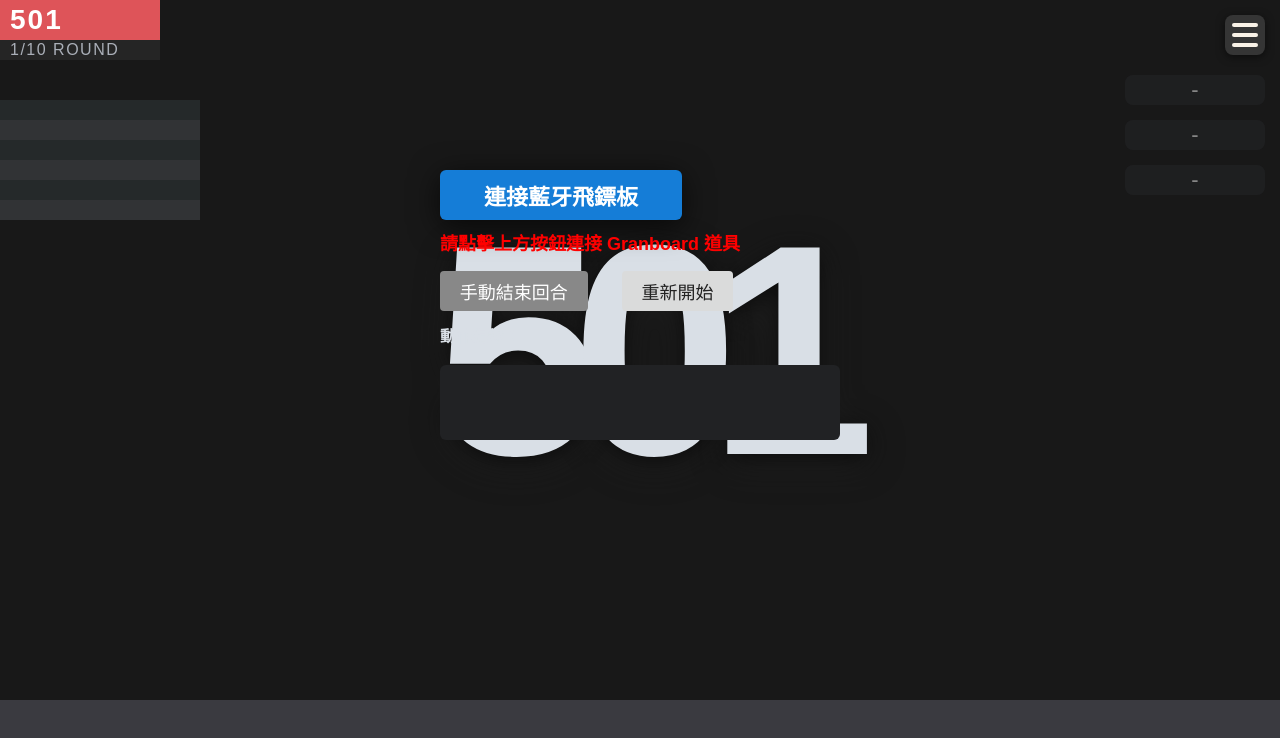
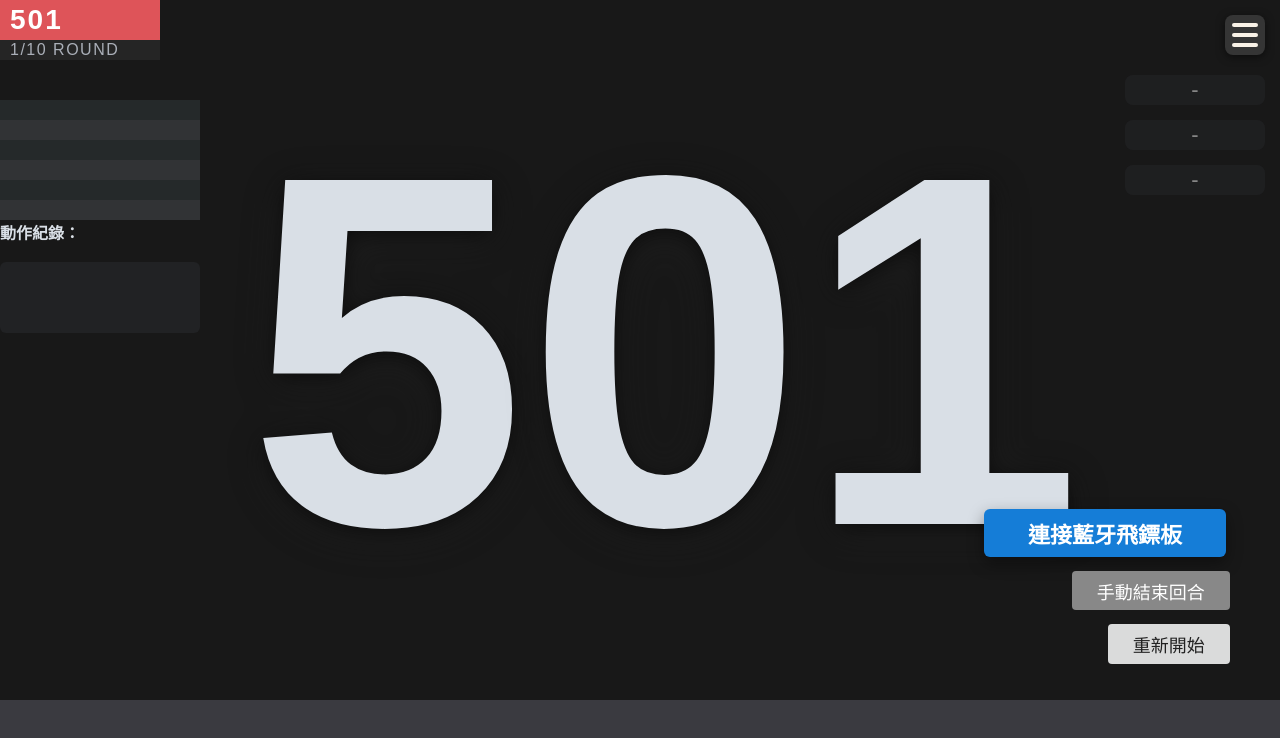
Before and after one commit to hnd94v2m/granboard2-app-by-JW, a React (Create React App) app: page / in a window 1280 px wide. Shown: the top 738 px of the page. Built offline with nearby package versions, Linux system fonts and the light colour scheme.

Commit message:
Update App.tsx

```diff
--- a/src/App.tsx
+++ b/src/App.tsx
@@ -75,11 +75,10 @@ export default function App() {
         ]);
         // WIN or 回合結束
         if (nextScore === 0 || newThrows.length >= 3) {
-          // 記錄歷史分數
           setHistories(h => {
-            const latest = nextScore === 0 ? 0 : nextScore;
+            const roundTotal = score - nextScore;
             const old = [...h];
-            old.push(score - nextScore);
+            old.push(roundTotal);
             return old.slice(-HISTORY_ROWS);
           });
           setRound(r => Math.min(r + 1, TOTAL_ROUNDS));
@@ -102,7 +101,6 @@ export default function App() {
 
   const handleEndRound = () => {
     if (roundThrows.length > 0) {
-      // 記錄本回合分數，設0代表無分
       setHistories(h => {
         const total = roundThrows.reduce((s, t) => s + t.value, 0);
         const old = [...h];
@@ -141,14 +139,17 @@ export default function App() {
   };
 
   // 色系設定
-  const RED = "#C62F33"; // 近正紅
-  const BANNER_RED = "#DE5459"; // 比正紅稍淺
-  const ROUND_GRAY = "#252525"; // 深灰
-  const BG_DARK = "#181818"; // 黑背景
+  const RED = "#C62F33";
+  const BANNER_RED = "#DE5459";
+  const ROUND_GRAY = "#252525";
+  const BG_DARK = "#181818";
   const MENU_BTN_GRAY = "#353535";
   const WHITE = "#FAF3E8";
   const CURRENT_SCORE = "#D9DFE6";
   const SCORE_SHADOW = "0 4px 24px #000a, 0 8px 40px #4444";
+
+  // 分數「中間大字」每個字都分開排版
+  const scoreStr = String(score).split("");
 
   return (
     <div
@@ -164,7 +165,7 @@ export default function App() {
         overflowX: "hidden"
       }}
     >
-      {/* 左上角 501 比賽名稱區塊 */}
+      {/* 左上角 501 比賽名稱 */}
       <div style={{
         position: "fixed",
         top: 0,
@@ -186,7 +187,7 @@ export default function App() {
       }}>
         501
       </div>
-      {/* 下方 1/10 ROUND */}
+      {/* 下方 ROUND */}
       <div style={{
         position: "fixed",
         top: 40,
@@ -220,11 +221,9 @@ export default function App() {
         boxSizing: "border-box"
       }}>
         {[...Array(HISTORY_ROWS)].map((_, idx) => {
-          // 表格每列
           const i = HISTORY_ROWS - idx - 1;
           const roundNum = (histories.length - i > 0) ? histories.length - i : "";
           const scoreVal = (histories.length - i > 0) ? histories[i] : "";
-          const isHeader = false;
           return (
             <div
               key={idx}
@@ -236,7 +235,6 @@ export default function App() {
                 background: idx % 2 === 0 ? "#25292A" : "#313335"
               }}
             >
-              {/* R# */}
               <div style={{
                 width: 80,
                 textAlign: "right",
@@ -249,7 +247,6 @@ export default function App() {
               }}>
                 {roundNum ? `R${roundNum}` : ""}
               </div>
-              {/* 分數 */}
               <div style={{
                 width: 120,
                 textAlign: "right",
@@ -266,6 +263,35 @@ export default function App() {
             </div>
           )
         })}
+        {/* 動作紀錄（此處加 20px 空隙） */}
+        <div style={{ height: 20 }}></div>
+        <div style={{
+          width: 200,
+          position: "relative",
+          // 距最下方灰色 bar 上面靠攏
+          bottom: 0
+        }}>
+          <h3 style={{
+            color: "#D9DFE6",
+            fontWeight: 600,
+            fontSize: 16,
+            marginBottom: 4,
+            marginTop: 0
+          }}>動作紀錄：</h3>
+          <ol style={{
+            fontSize: "1.1em",
+            background: "#212224",
+            padding: "1em",
+            borderRadius: 6,
+            maxHeight: 110,
+            overflowY: "auto",
+            minHeight: 36,
+            color: "#DDD",
+            marginBottom: 0
+          }}>
+            {log.slice(0, 7).map((line, i) => <li key={i}>{line}</li>)}
+          </ol>
+        </div>
       </div>
 
       {/* 右上角選單按鈕 */}
@@ -304,7 +330,7 @@ export default function App() {
       {/* 三鏢分數區（選單下方） */}
       <div style={{
         position: "fixed",
-        top: 15 + 40 + 20, // 選單下20px
+        top: 15 + 40 + 20,
         right: 15,
         width: 140,
         display: "flex",
@@ -326,7 +352,9 @@ export default function App() {
               opacity: roundThrows[i] !== undefined ? 1 : 0.48
             }}
           >
-            {roundThrows[i] ? `${roundThrows[i].longName}(${roundThrows[i].value})` : "-"}
+            {roundThrows[i]
+              ? `${roundThrows[i].longName}(${roundThrows[i].value})`
+              : "-"}
           </div>
         ))}
       </div>
@@ -342,7 +370,84 @@ export default function App() {
         zIndex: 20
       }}></div>
 
-      {/* 中央分數大字 */}
+      {/* 右下角控制按鈕區 */}
+      <div style={{
+        position: "fixed",
+        right: 32,
+        bottom: 100 + 36, // 灰色bar上方 + 控制區高度
+        width: 350,
+        minWidth: 250,
+        zIndex: 60,
+        display: "flex",
+        flexDirection: "column",
+        alignItems: "flex-end",
+        gap: 18
+      }}>
+        <div style={{
+          display: "flex",
+          flexDirection: "column",
+          alignItems: "flex-end",
+          gap: 14
+        }}>
+          <button onClick={handleConnect} disabled={granboard || connecting}
+            style={{
+              background: "#157DD7",
+              color: "#FFF",
+              fontSize: 22,
+              fontWeight: 600,
+              padding: "0.35em 2em",
+              border: "none",
+              borderRadius: 6,
+              boxShadow: "0 6px 16px #0006",
+              cursor: granboard ? "not-allowed" : "pointer",
+              opacity: granboard ? 0.45 : 1
+            }}
+          >
+            {connecting
+              ? "連線中..."
+              : granboard ? "已連線" : "連接藍牙飛鏢板"}
+          </button>
+          <button onClick={handleEndRound}
+            style={{
+              background: "#888",
+              color: "#FFF",
+              fontSize: 18,
+              fontWeight: 500,
+              padding: "0.38em 1.4em",
+              border: "none",
+              borderRadius: 4,
+              cursor: "pointer"
+            }}>
+            手動結束回合
+          </button>
+          <button onClick={handleResetGame}
+            style={{
+              background: "#dadbdb",
+              color: "#222",
+              fontSize: 18,
+              fontWeight: 500,
+              padding: "0.38em 1.4em",
+              border: "none",
+              borderRadius: 4,
+              cursor: "pointer"
+            }}>
+            重新開始
+          </button>
+        </div>
+        {(error && !granboard) && (
+          <div style={{
+            color: "red",
+            fontWeight: 600,
+            fontSize: 18,
+            marginTop: 5,
+            marginRight: 2
+          }}>
+            {error}
+          </div>
+        )}
+      </div>
+
+      {/* 分數大字置中，每個數字有間距 */}
       <div
         style={{
           position: "absolute",
@@ -357,98 +462,28 @@ export default function App() {
           pointerEvents: "none"
         }}
       >
-        <span style={{
-          color: CURRENT_SCORE,
-          fontSize: 300,
-          fontWeight: 800,
-          lineHeight: "1.05",
-          textShadow: SCORE_SHADOW,
-          letterSpacing: "-0.1em",
-          textAlign: "center"
+        <div style={{
+          display: "flex",
+          flexDirection: "row",
+          gap: 50, // 數字間隔 50px
+          alignItems: "center",
+          justifyContent: "center"
         }}>
-          {score}
-        </span>
-      </div>
-
-      {/* 狀態區(連線/按鈕/紀錄版，防重覆顯示，這區左右邊距20px/位於中央靠上) */}
-      <div style={{
-        position: "fixed",
-        top: 170,
-        left: "50%",
-        transform: "translateX(-50%)",
-        width: 400,
-        maxWidth: "90vw",
-        minHeight: 120,
-        zIndex: 80,
-        userSelect: "none"
-      }}>
-        {!granboard ? (
-          <div style={{ marginBottom: "1em" }}>
-            <button onClick={handleConnect} disabled={connecting}
+          {scoreStr.map((char, idx) => (
+            <span key={idx}
               style={{
-                background: "#157DD7",
-                color: "#FFF",
-                fontSize: 22,
-                fontWeight: 600,
-                padding: "0.4em 2em",
-                border: "none",
-                borderRadius: 6,
-                boxShadow: "0 6px 30px #000a",
-                cursor: "pointer"
-              }}
-            >
-              {connecting ? "連線中..." : "連接藍牙飛鏢板"}
-            </button>
-            <div style={{ color: "red", marginTop: "0.5em", fontWeight: 600, fontSize: 18 }}>
-              {error ?? "請點擊上方按鈕連接 Granboard 道具"}
-            </div>
-          </div>
-        ) : (
-          <div style={{ color: "#4dd599", marginBottom: "1em", fontWeight: 600, fontSize: 20 }}>已連線 Granboard！</div>
-        )}
-
-        <div style={{ display: "flex", gap: 16, marginBottom: 12, marginTop: 8 }}>
-          <button onClick={handleEndRound}
-            style={{
-              background: "#888",
-              color: "#FFF",
-              fontSize: 18,
-              fontWeight: 500,
-              padding: "0.4em 1.1em",
-              border: "none",
-              borderRadius: 4,
-              cursor: "pointer"
-            }}>
-            手動結束回合
-          </button>
-          <button onClick={handleResetGame}
-            style={{
-              background: "#dadbdb",
-              color: "#222",
-              fontSize: 18,
-              fontWeight: 500,
-              padding: "0.4em 1.1em",
-              border: "none",
-              borderRadius: 4,
-              cursor: "pointer"
-            }}>
-            重新開始
-          </button>
-        </div>
-        <div>
-          <h3 style={{ color: "#D9DFE6", fontWeight: 600, fontSize: 16, marginBottom: 4, marginTop: 0 }}>動作紀錄：</h3>
-          <ol style={{
-            fontSize: "1.1em",
-            background: "#212224",
-            padding: "1em",
-            borderRadius: 6,
-            maxHeight: 240,
-            overflowY: "auto",
-            minHeight: 40,
-            color: "#DDD"
-          }}>
-            {log.slice(0, 7).map((line, i) => <li key={i}>{line}</li>)}
-          </ol>
+                color: CURRENT_SCORE,
+                fontSize: 500,
+                fontWeight: 800,
+                lineHeight: "1.05",
+                textShadow: SCORE_SHADOW,
+                letterSpacing: "-0.1em",
+                textAlign: "center",
+                fontFamily: "inherit"
+              }}>
+              {char}
+            </span>
+          ))}
         </div>
       </div>
     </div>
```
